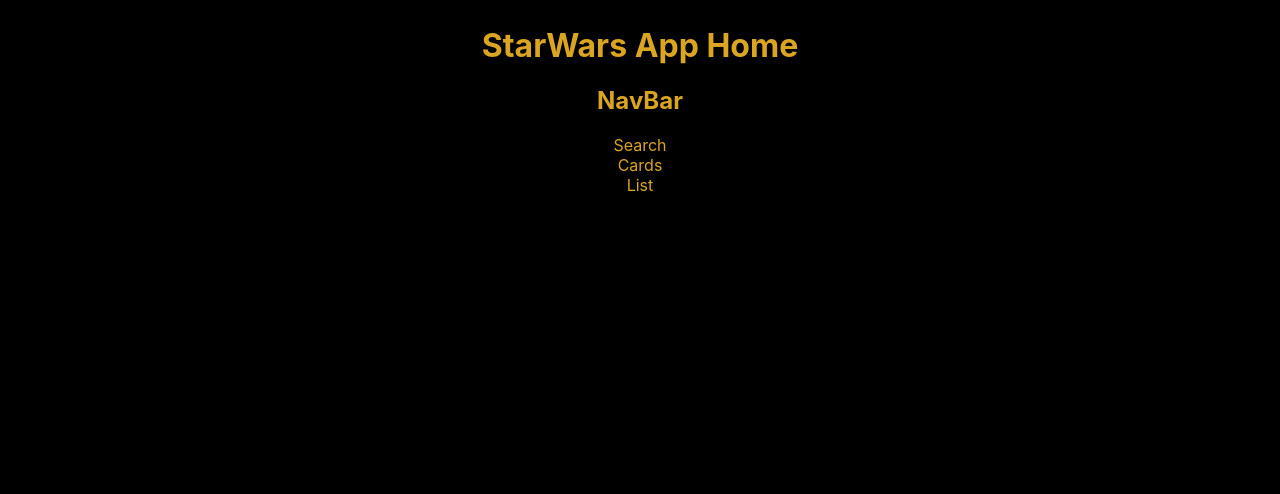
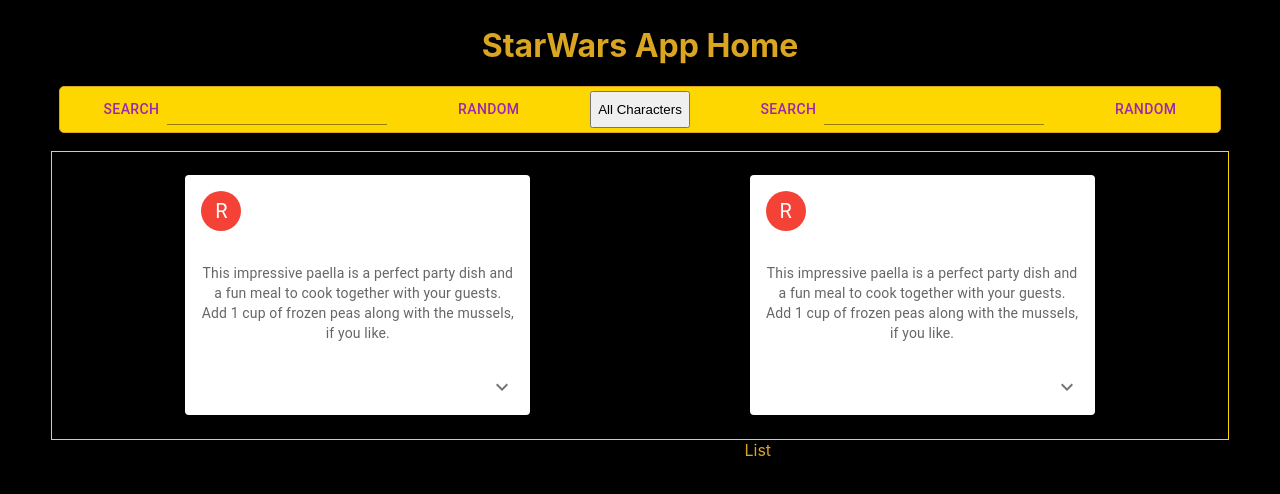
Before and after one commit to sangaray/StarWarsReactApp, a React (Create React App) app: page / in a window 1280 px wide. Shown: the top 494 px of the page. Built offline with nearby package versions, Linux system fonts and the light colour scheme.

Commit message:
Structure Completed

```diff
--- a/package.json
+++ b/package.json
@@ -3,12 +3,18 @@
   "version": "0.1.0",
   "private": true,
   "dependencies": {
+    "@emotion/react": "^11.11.0",
+    "@emotion/styled": "^11.11.0",
+    "@mui/icons-material": "^5.11.16",
+    "@mui/material": "^5.13.2",
+    "@mui/styled-engine-sc": "^5.12.0",
     "@testing-library/jest-dom": "^5.16.5",
     "@testing-library/react": "^13.4.0",
     "@testing-library/user-event": "^13.5.0",
     "react": "^18.2.0",
     "react-dom": "^18.2.0",
     "react-scripts": "5.0.1",
+    "styled-components": "^5.3.11",
     "web-vitals": "^2.1.4"
   },
   "scripts": {
--- a/src/components/Card.jsx
+++ /dev/null
@@ -1,5 +0,0 @@
-import React from "react";
-
-export default function Card() {
-  return <div>Card</div>;
-}
--- /dev/null
+++ b/src/components/Cardi.jsx
@@ -0,0 +1,74 @@
+import * as React from "react";
+import { styled } from "@mui/material/styles";
+import Card from "@mui/material/Card";
+import CardHeader from "@mui/material/CardHeader";
+import CardMedia from "@mui/material/CardMedia";
+import CardContent from "@mui/material/CardContent";
+import CardActions from "@mui/material/CardActions";
+import Collapse from "@mui/material/Collapse";
+import Avatar from "@mui/material/Avatar";
+import IconButton, { IconButtonProps } from "@mui/material/IconButton";
+import Typography from "@mui/material/Typography";
+import { red } from "@mui/material/colors";
+import ExpandMoreIcon from "@mui/icons-material/ExpandMore";
+
+interface ExpandMoreProps extends IconButtonProps {
+  expand: boolean;
+}
+
+const ExpandMore = styled((props: ExpandMoreProps) => {
+  const { expand, ...other } = props;
+  return <IconButton {...other} />;
+})(({ theme, expand }) => ({
+  transform: !expand ? "rotate(0deg)" : "rotate(180deg)",
+  marginLeft: "auto",
+  transition: theme.transitions.create("transform", {
+    duration: theme.transitions.duration.shortest,
+  }),
+}));
+
+export default function Cardi() {
+  const [expanded, setExpanded] = React.useState(false);
+
+  const handleExpandClick = () => {
+    setExpanded(!expanded);
+  };
+
+  return (
+    <Card sx={{ maxWidth: 345 }}>
+      <CardHeader
+        avatar={
+          <Avatar sx={{ bgcolor: red[500] }} aria-label="recipe">
+            R
+          </Avatar>
+        }
+      />
+      <CardContent>
+        <Typography variant="body2" color="text.secondary">
+          This impressive paella is a perfect party dish and a fun meal to cook
+          together with your guests. Add 1 cup of frozen peas along with the
+          mussels, if you like.
+        </Typography>
+      </CardContent>
+      <CardActions disableSpacing>
+        <ExpandMore
+          expand={expanded}
+          onClick={handleExpandClick}
+          aria-expanded={expanded}
+          aria-label="show more"
+        >
+          <ExpandMoreIcon />
+        </ExpandMore>
+      </CardActions>
+      <Collapse in={expanded} timeout="auto" unmountOnExit>
+        <CardContent>
+          <Typography paragraph>Method:</Typography>
+          <Typography>
+            Set aside off of the heat to let rest for 10 minutes, and then
+            serve.
+          </Typography>
+        </CardContent>
+      </Collapse>
+    </Card>
+  );
+}
--- a/src/components/Cards.css
+++ b/src/components/Cards.css
@@ -0,0 +1,7 @@
+.cards {
+  display: flex;
+  justify-content: space-around;
+  padding: 2%;
+  margin-top: 18px;
+  border: 1px solid gold;
+}
--- a/src/components/Cards.jsx
+++ b/src/components/Cards.jsx
@@ -1,5 +1,12 @@
 import React from "react";
+import Cardi from "./Cardi";
+import "./Cards.css";
 
 export default function Cards() {
-  return <div>Cards</div>;
+  return (
+    <div className="cards">
+      <Cardi />
+      <Cardi />
+    </div>
+  );
 }
--- a/src/components/Home.css
+++ b/src/components/Home.css
@@ -4,3 +4,7 @@
   padding-right: 2%;
   text-align: center;
 }
+
+.list {
+  margin-left: 20%;
+}
--- a/src/components/NavBar.css
+++ b/src/components/NavBar.css
@@ -0,0 +1,10 @@
+.navBar {
+  display: flex;
+  justify-content: space-around;
+  background-color: gold;
+  color: black;
+  border-radius: 5px;
+  border: 1px solid goldenrod;
+  margin: 8px;
+  padding: 4px;
+}
--- a/src/components/NavBar.jsx
+++ b/src/components/NavBar.jsx
@@ -1,10 +1,15 @@
 import Search from "./Search";
+import Random from "./Random";
+import "./NavBar.css";
 
 export default function NavBar() {
   return (
-    <div className="App">
-      <h2>NavBar</h2>
+    <div className="navBar">
       <Search />
+      <Random />
+      <button>All Characters</button>
+      <Search />
+      <Random />
     </div>
   );
 }
--- a/src/components/Random.jsx
+++ b/src/components/Random.jsx
@@ -0,0 +1,10 @@
+import React from "react";
+import Button from "@mui/material/Button";
+
+export default function Random() {
+  return (
+    <div>
+      <Button color="secondary">Random</Button>
+    </div>
+  );
+}
--- a/src/components/Search.jsx
+++ b/src/components/Search.jsx
@@ -1,5 +1,12 @@
 import React from "react";
+import Button from "@mui/material/Button";
+import Input from "@mui/material/Input";
 
 export default function Search() {
-  return <div>Search</div>;
+  return (
+    <div>
+      <Button color="secondary">Search</Button>
+      <Input></Input>
+    </div>
+  );
 }
```
Also changed, not shown: src/components/Card.css (deleted), src/components/Cardi.css (added), 1 other file (tests, documents, lock files or other folders).
